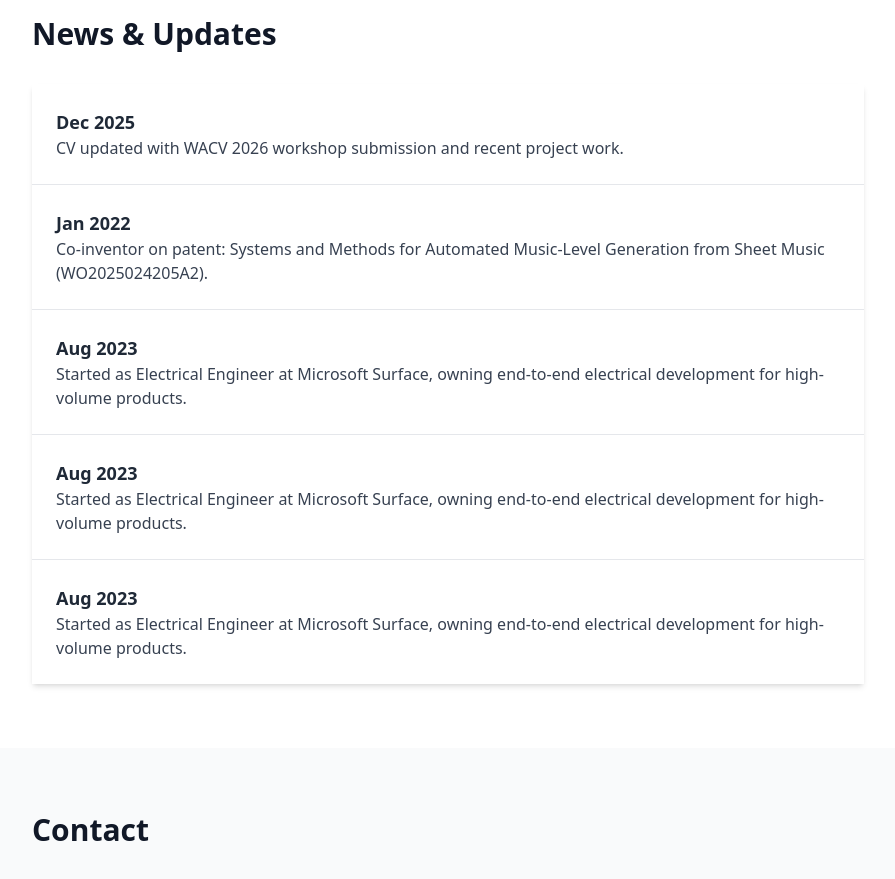
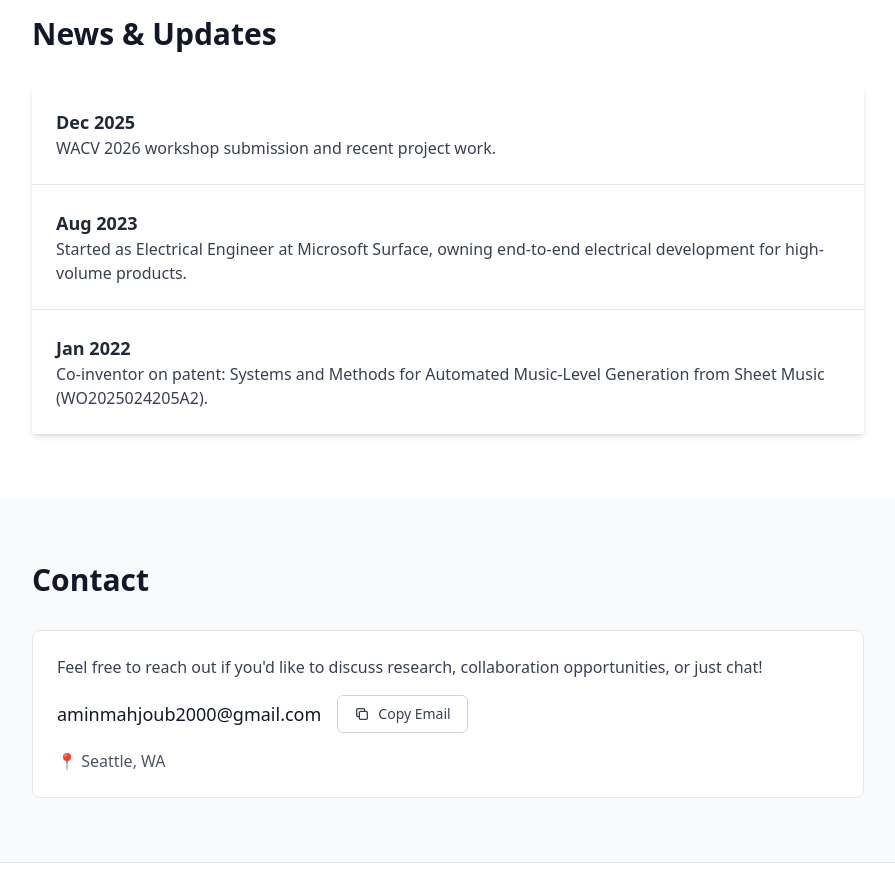
Before and after one commit to mmahjoub5/mmahjoub5.github.io, a Next.js app: page / in a window 1280 px wide. Shown: the part 2680-3559 px from the top of the page, without its empty margins (192-1087 px from the left). Built offline with nearby package versions, Linux system fonts and the light colour scheme.

Commit message:
cleaned up button location:

```diff
--- a/components/GoToCVButton.tsx
+++ b/components/GoToCVButton.tsx
@@ -30,7 +30,11 @@ export default function TopNavLink() {
   if (!visible) return null
 
   return (
-    <div className="flex justify-end pt-6 pr-6">
+    <div
+      className={`flex pt-6 ${
+        isCV ? 'justify-start pl-6' : 'justify-end pr-6'
+      }`}
+    >
       <Link
         href={isCV ? '/' : '/cv'}
         className="font-bold hover:underline"
--- a/data/profile.ts
+++ b/data/profile.ts
@@ -149,24 +149,17 @@ export const profile: CV = {
   news: [
     {
       date: "Dec 2025",
-      text: "CV updated with WACV 2026 workshop submission and recent project work.",
+      text: "WACV 2026 workshop submission and recent project work.",
+    },
+    {
+      date: "Aug 2023",
+      text: "Started as Electrical Engineer at Microsoft Surface, owning end-to-end electrical development for high-volume products.",
     },
     {
       date: "Jan 2022",
       text: "Co-inventor on patent: Systems and Methods for Automated Music-Level Generation from Sheet Music (WO2025024205A2).",
     },
-    {
-      date: "Aug 2023",
-      text: "Started as Electrical Engineer at Microsoft Surface, owning end-to-end electrical development for high-volume products.",
-    },
-        {
-      date: "Aug 2023",
-      text: "Started as Electrical Engineer at Microsoft Surface, owning end-to-end electrical development for high-volume products.",
-    },
-        {
-      date: "Aug 2023",
-      text: "Started as Electrical Engineer at Microsoft Surface, owning end-to-end electrical development for high-volume products.",
-    },
+
   ],
 
   // CV Page Content
```
